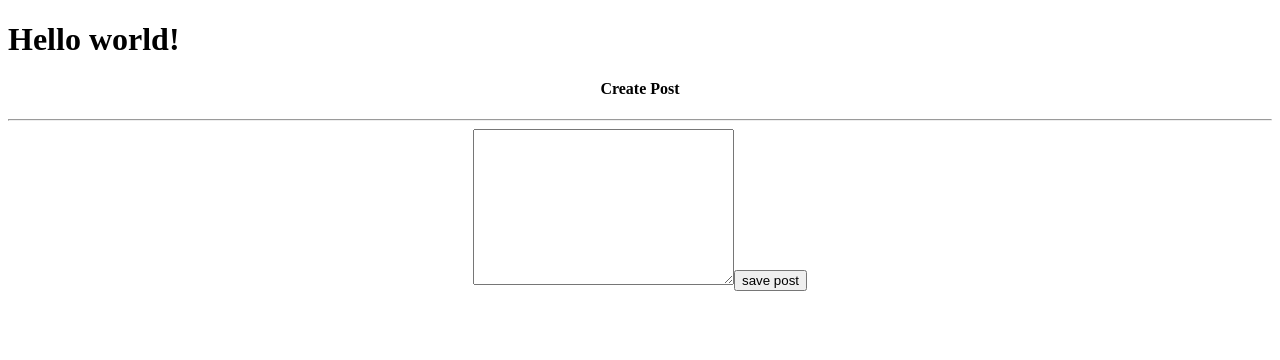
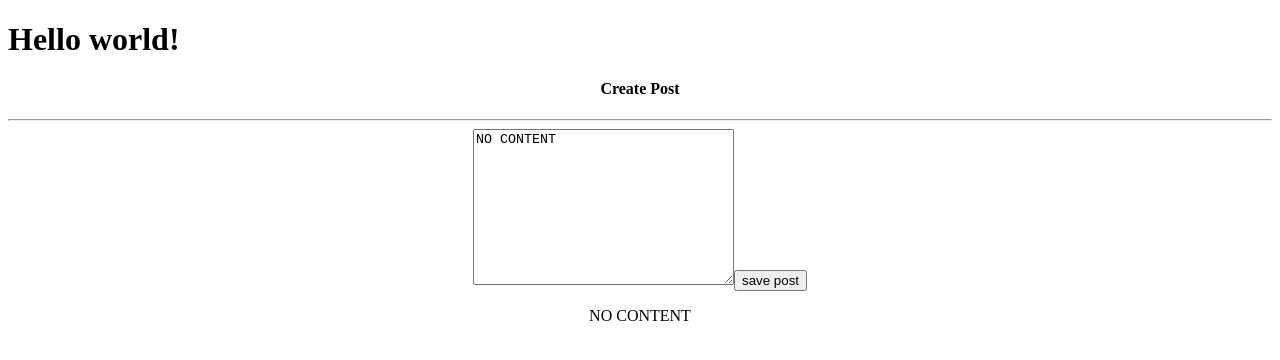
Before and after one commit to vaibhavbuccha/meanApp, an Angular app: page / in a window 1280 px wide. Shown: the top 360 px of the page. Built offline with nearby package versions, Linux system fonts and the light colour scheme.

Commit message:
string binding

```diff
--- a/src/app/posts/post-create/post-create.component.html
+++ b/src/app/posts/post-create/post-create.component.html
@@ -2,7 +2,7 @@
   <h4>Create Post</h4>
   <hr>
   <div>
-    <textarea name="" id="" cols="30" rows="10"></textarea>
+    <textarea name="" id="" cols="30" rows="10" [value]="newPost" ></textarea>
     <button (click)="createPost()" >save post</button>
   </div>
   <p>{{ newPost }}</p>
--- a/src/app/posts/post-create/post-create.component.ts
+++ b/src/app/posts/post-create/post-create.component.ts
@@ -6,7 +6,7 @@
 })
 
 export class postCreateComponent {
-  newPost = '';
+  newPost = 'NO CONTENT';
   createPost(){
     this.newPost = 'The new post added by user!'
   }
```
